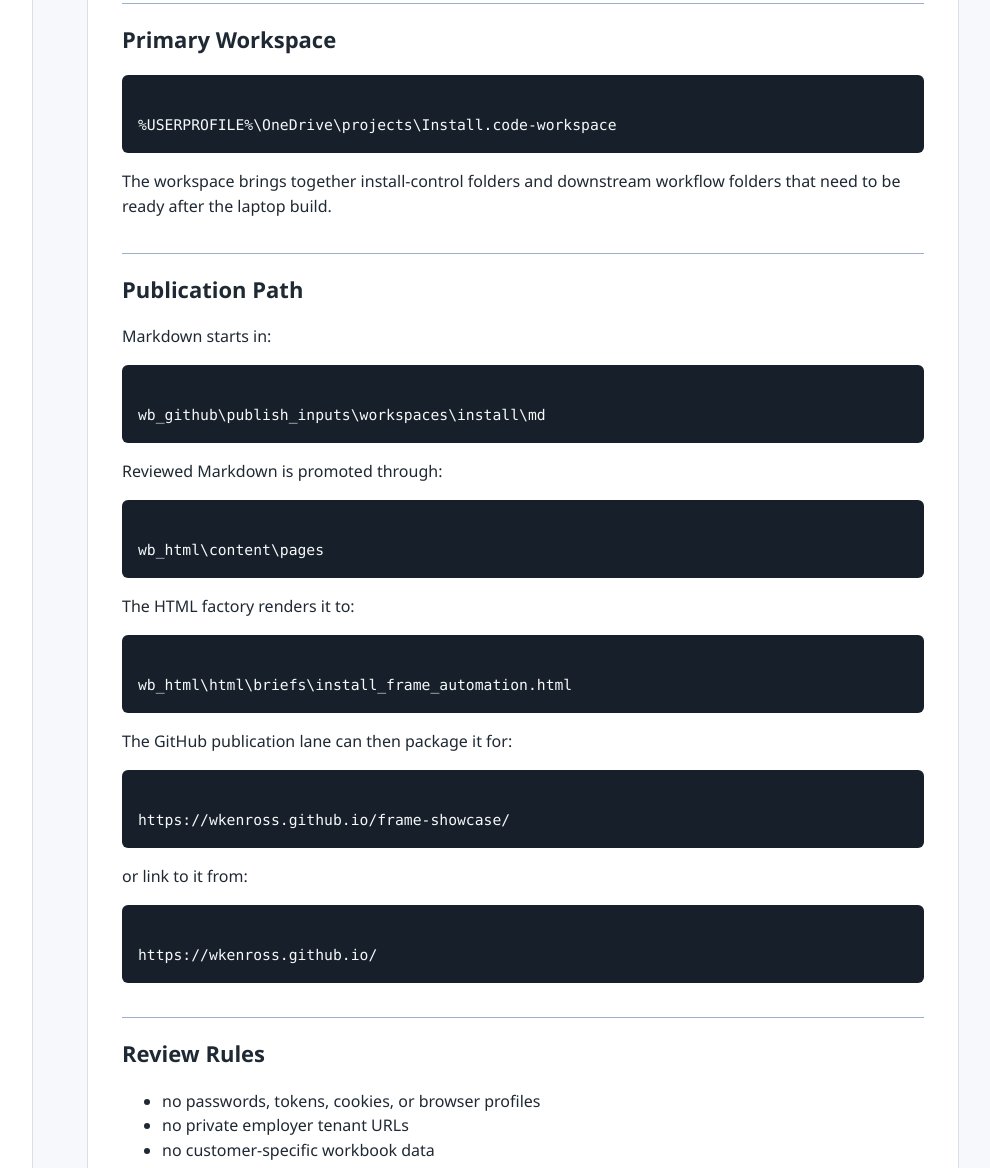
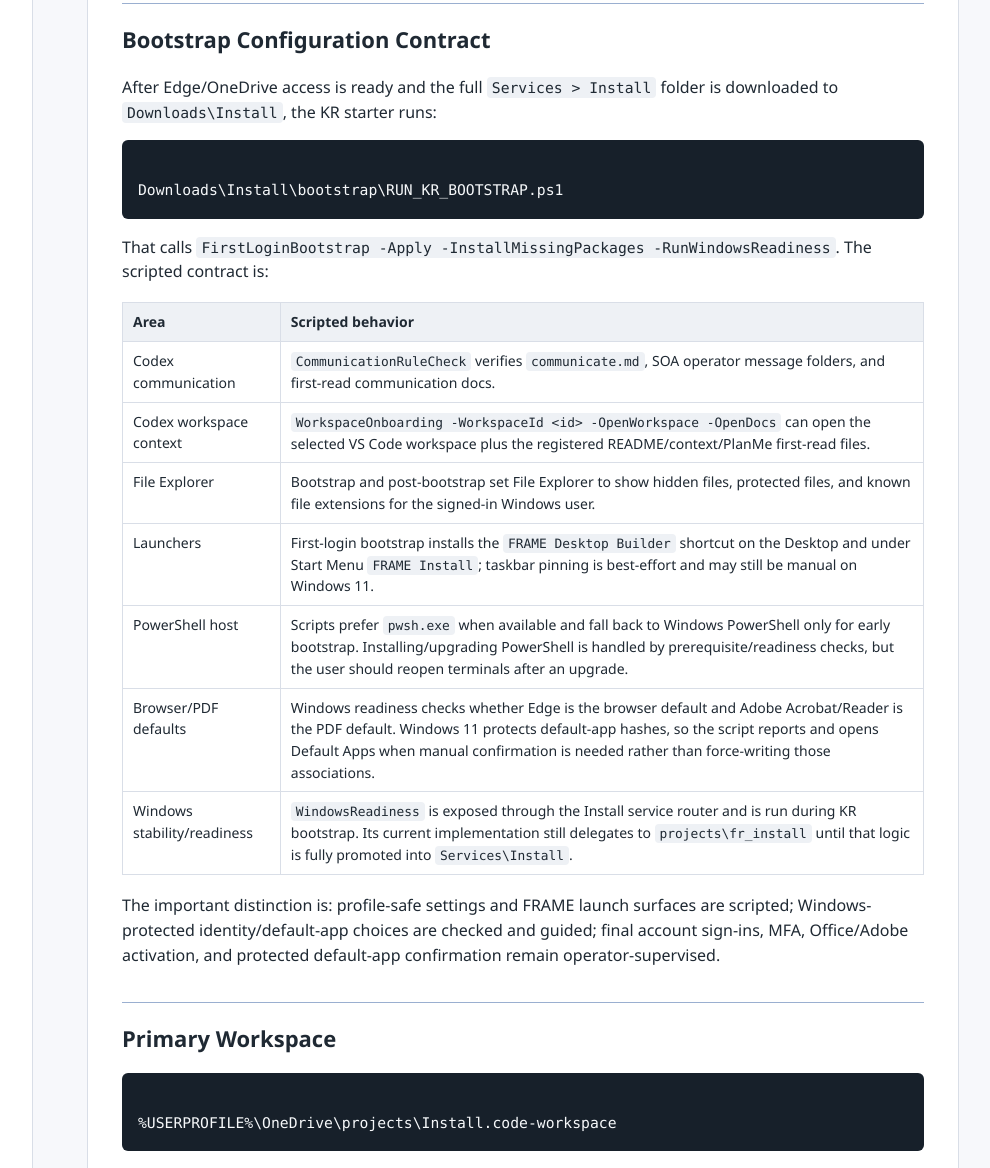
Before and after one commit to wkenross/wkenross.github.io, a plain HTML site: page frame-showcase/briefs/install_frame_automation.html in a window 1280 px wide. Shown: the part 5270-6438 px from the top of the page, without its empty margins (247-1237 px from the left). Drawn offline with Linux system fonts and the light colour scheme.

Commit message:
Document install bootstrap configuration contract

```diff
--- a/frame-showcase/briefs/install_frame_automation.html
+++ b/frame-showcase/briefs/install_frame_automation.html
@@ -270,6 +270,48 @@ Downloads\Install\bootstrap\START_HERE_KR.md
 </tr>
 </tbody></table>
 <p>The public page links to stable official download pages rather than promising a fresh exact version number on every page load. Exact version checks belong in <code>PrerequisiteCheck</code> and the install software manifest.</p>
+<h2 id="bootstrap-configuration-contract">Bootstrap Configuration Contract</h2>
+<p>After Edge/OneDrive access is ready and the full <code>Services &gt; Install</code> folder is downloaded to <code>Downloads\Install</code>, the KR starter runs:</p>
+<pre><code>
+Downloads\Install\bootstrap\RUN_KR_BOOTSTRAP.ps1
+</code></pre>
+<p>That calls <code>FirstLoginBootstrap -Apply -InstallMissingPackages -RunWindowsReadiness</code>. The scripted contract is:</p>
+<table>
+<thead><tr>
+<th>Area</th>
+<th>Scripted behavior</th>
+</tr></thead>
+<tbody>
+<tr>
+<td>Codex communication</td>
+<td><code>CommunicationRuleCheck</code> verifies <code>communicate.md</code>, SOA operator message folders, and first-read communication docs.</td>
+</tr>
+<tr>
+<td>Codex workspace context</td>
+<td><code>WorkspaceOnboarding -WorkspaceId &lt;id&gt; -OpenWorkspace -OpenDocs</code> can open the selected VS Code workspace plus the registered README/context/PlanMe first-read files.</td>
+</tr>
+<tr>
+<td>File Explorer</td>
+<td>Bootstrap and post-bootstrap set File Explorer to show hidden files, protected files, and known file extensions for the signed-in Windows user.</td>
+</tr>
+<tr>
+<td>Launchers</td>
+<td>First-login bootstrap installs the <code>FRAME Desktop Builder</code> shortcut on the Desktop and under Start Menu <code>FRAME Install</code>; taskbar pinning is best-effort and may still be manual on Windows 11.</td>
+</tr>
+<tr>
+<td>PowerShell host</td>
+<td>Scripts prefer <code>pwsh.exe</code> when available and fall back to Windows PowerShell only for early bootstrap. Installing/upgrading PowerShell is handled by prerequisite/readiness checks, but the user should reopen terminals after an upgrade.</td>
+</tr>
+<tr>
+<td>Browser/PDF defaults</td>
+<td>Windows readiness checks whether Edge is the browser default and Adobe Acrobat/Reader is the PDF default. Windows 11 protects default-app hashes, so the script reports and opens Default Apps when manual confirmation is needed rather than force-writing those associations.</td>
+</tr>
+<tr>
+<td>Windows stability/readiness</td>
+<td><code>WindowsReadiness</code> is exposed through the Install service router and is run during KR bootstrap. Its current implementation still delegates to <code>projects\fr_install</code> until that logic is fully promoted into <code>Services\Install</code>.</td>
+</tr>
+</tbody></table>
+<p>The important distinction is: profile-safe settings and FRAME launch surfaces are scripted; Windows-protected identity/default-app choices are checked and guided; final account sign-ins, MFA, Office/Adobe activation, and protected default-app confirmation remain operator-supervised.</p>
 <h2 id="primary-workspace">Primary Workspace</h2>
 <pre><code>
 %USERPROFILE%\OneDrive\projects\Install.code-workspace
```
